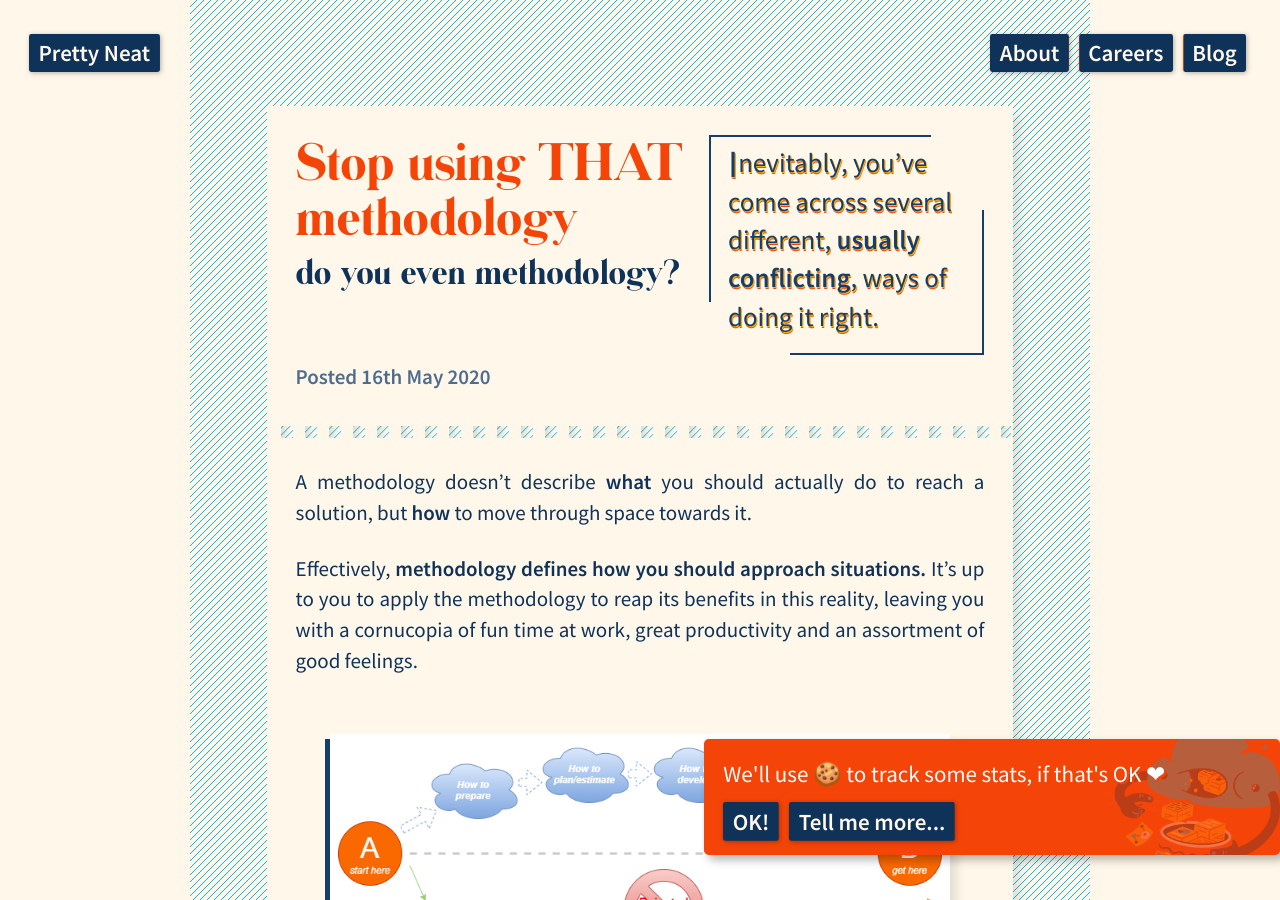
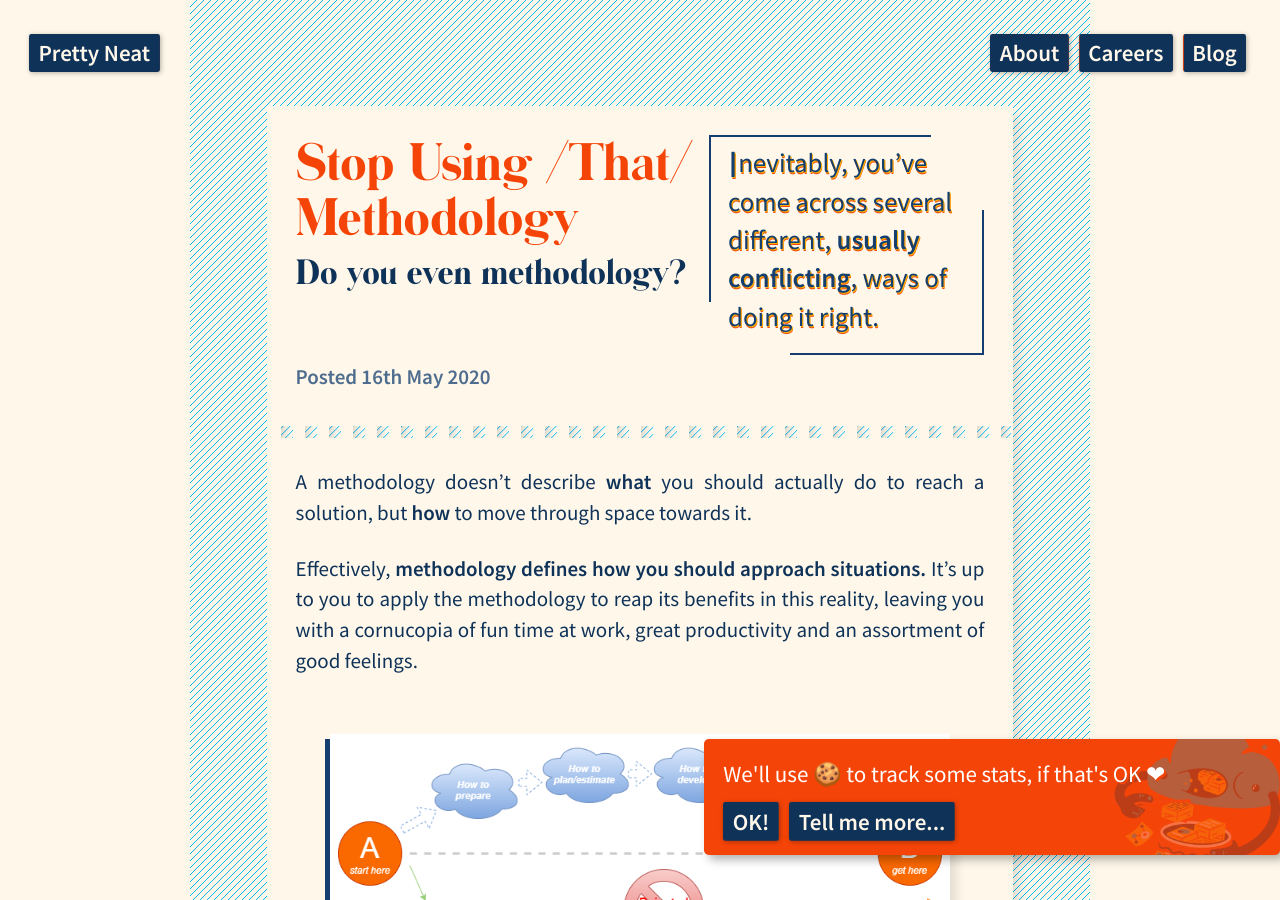
Before and after one commit to prettyneat-io/prettyneat.io, a Jekyll site: the page built from _posts/2020-05-16-stop-using-methodology-part-one.md, in a window 1280 px wide and 900 px high. Built offline with Jekyll 4.4.1, drawn with Linux system fonts in a browser that asks for light colours.

Commit message:
added ilyas post, removed hyphenation in names, commented thumbs reference

```diff
--- a/_layouts/post.html
+++ b/_layouts/post.html
@@ -84,6 +84,8 @@
     />
     <meta name="theme-color" content="#ffffff" />
     {% include meta.html %}
+    <title>{{ page.title }} – the PrettyNeat blog</title>
+
   </head>
   <body class="main-container blog-post">
     <style>
@@ -94,7 +96,6 @@
       {% include nav.html %}
     </header>
     <div class="grid-item content">
-        <title>{{ page.title }} – the PrettyNeat blog</title>
         <div class="container">
           <div class="content-container blog-post__top">
               <div class="text">
--- a/_posts/2020-05-16-stop-using-methodology-part-one.md
+++ b/_posts/2020-05-16-stop-using-methodology-part-one.md
@@ -1,8 +1,8 @@
 ---
 layout: post
-title: Stop using THAT methodology
-subtitle: do you even methodology?
-author: ilya-florenskiy
+title: Stop Using /That/ Methodology
+subtitle: Do you even methodology?
+author: Ilya Florenskiy
 tags: ['Dogmas and conventions', 'Project Management', 'Logical fallacies']
 timeToRead: 5'30"
 ---
--- a/blog/index.html
+++ b/blog/index.html
@@ -26,7 +26,7 @@
               <div class="blog-list__post">
                 <div class="blog-list__post__header">
                   <div class="blog-list__post__header__talking-head">
-                    <img  src="/assets/authors/{{ post.author | default: 'PrettyNeat'  | slugify }}.thumb.png" alt="A nice picture of {{ author | default: 'PrettyNeat' }}"/>
+                    <!-- <img  src="/assets/authors/{{ post.author | default: 'PrettyNeat'  | slugify }}.thumb.png" alt="A nice picture of {{ author | default: 'PrettyNeat' }}"/> -->
                   </div>
                   <a href="{{ post.url }}" title="Read '{{ post.title }}'">
                     <h4>{{post.title}}</h4>
```
Also changed, not shown: _posts/2020-05-14-hit-by-bus.md (+2 -2 lines), _posts/2020-05-25-the-dreadfully-wonderful-hackathon.md (added, +65 -0 lines).
